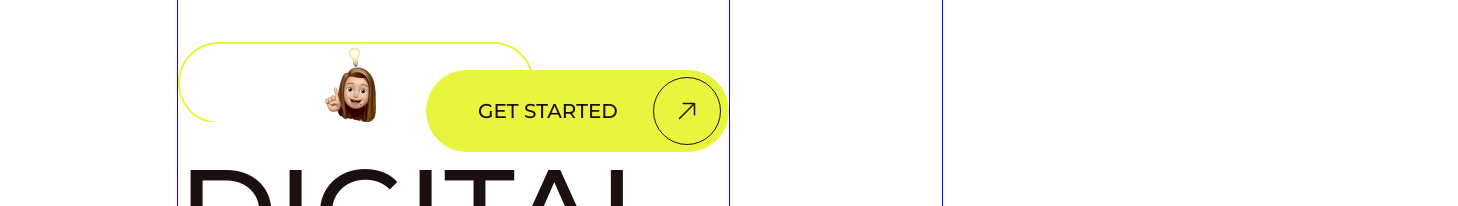
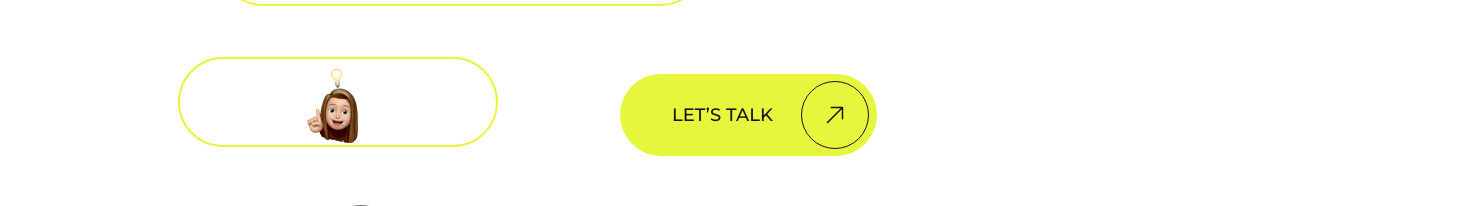
Before and after one commit to GKastet/itartstudio, a React (Vite) app: page / in a window 1280 px wide. Shown: the part 487-693 px from the top of the page, 1458 px wide, since content can reach past the window. Built offline with nearby package versions, Linux system fonts and the light colour scheme; a web font is replaced by a local one.

Commit message:
hero updated

```diff
--- a/src/components/Hero/Hero.jsx
+++ b/src/components/Hero/Hero.jsx
@@ -17,11 +17,11 @@ const Hero = () => {
           </h1>
           <HeroBtn/>
           <SectionDescription>
-          We specialize in bespoke web design and innovative development, <span>bringing your brand to life</span> with visually stunning interfaces and seamless functionalities. <span>Collaborate with us </span>for a distinctive digital experience.
+          We specialize in bespoke web design and innovative development, <span>bringing your brand to life</span> with visually stunning interfaces and seamless features. <span>Collaborate with us now </span> for an exceptional, immersive digital experience.
           </SectionDescription>
         </div>
         <div>
-          <Spline scene="https://prod.spline.design/ZmWrmIqc2GrpK0kr/scene.splinecode" />
+        <Spline scene="https://prod.spline.design/RYWKcIOkNx-li9UP/scene.splinecode" />
         </div>
       </div>
     </StyledHero>
--- a/src/components/Hero/Hero.styled.js
+++ b/src/components/Hero/Hero.styled.js
@@ -1,55 +1,76 @@
 import styled from "styled-components";
-import computerBoy from "../../images/computerBoy.png"
-import girl from "../../images/girl.png"
+import computerBoy from "../../images/computerBoy.png";
+import girl from "../../images/girl.png";
 
 export const StyledHero = styled.section`
   width: 100%;
   height: 1225px;
-  background-color: white;
-  padding-top: 96px;
+  background-color: var(--body-color);
   margin: 0 auto;
 
-  h1{
-    color: #1C0F0F;
+  h1 {
+    color: var(--title-color);
     text-transform: uppercase;
-    font-size: 120px;
-    font-weight: 700px;
-    margin-bottom: 45px;
+    font-size: 116px;
+    font-family: "700-Montserrat";
+    margin-bottom: 40px;
+    line-height: normal;
   }
 
-  h1 span{
+  h1 span {
     display: inline-block;
-    width: 356px;
-    height: 82px;
+    width: 316px;
+    height: 86px;
+    background-position: center center;
+    background-repeat: no-repeat;
+    margin-right: 31px;
+    border-radius: 200px;
+    border: 2px solid var(--yellow);
     background-image: url(${girl});
   }
 
-  h1 > span:first-child{
-    width: 511px;
+  h1 > span:first-child {
+    width: 483px;
+    margin: 0 0 0 40px;
     background-image: url(${computerBoy});
-    margin-left: 40px;
   }
 
   & > div {
+    width: 100%;
+    height: 1225px;
     display: flex;
     margin-left: 178px;
-    gap: 214px;
+    gap: 225px;
+    padding-top: 100px;
+    margin: 0 auto;
+    padding-left: 178px;
   }
 
- & > div > div:first-child {
-    outline: 1px solid blue;
-    width: 842px;
-    height: 639px;
+  & > div > div:first-child {
+    width: 904px;
+    height: 425px;
     position: relative;
   }
 
   div + div {
-    padding-top: 168px;
-    outline: 1px solid blue;
-    width: 686px;
-    margin: 0;
-    display: block;
-    overflow: hidden;
-    height: 721px;
+    padding-top: 78px;
+  width: 766px;
+  margin: 0;
+  display: block;
+  overflow: hidden;
+  height: 781.5px;
   }
+
+  div + div > div {
+    padding: 0;
+}
+
+p {
+width: 772px;
+font-size: 28px;
+}
+
+p > span {
+  font-family: "700-Montserrat";
+}
 `;
--- a/src/components/Hero/HeroBtn/HeroBtn.jsx
+++ b/src/components/Hero/HeroBtn/HeroBtn.jsx
@@ -4,7 +4,7 @@ import { HiOutlineArrowUpRight } from "react-icons/hi2";
 function HeroBtn() {
   return (
     <StyledHeroBtn>
-      Get started
+       let’s talk
       <span>
         <HiOutlineArrowUpRight size="24" />
       </span>
--- a/src/components/Hero/HeroBtn/HeroBtn.styled.js
+++ b/src/components/Hero/HeroBtn/HeroBtn.styled.js
@@ -2,14 +2,13 @@ import styled from "styled-components";
 
 export const StyledHeroBtn = styled.button`
   text-transform: uppercase;
-font-size: 20px;
-color: #1C0F0F;
+  font-size: 18px;
+  color: var(--title-color);
   position: absolute;
-margin-bottom: 35px;
   top: 321px;
-right: 0;
-background-color: #E7F63C;
-width: 303px;
+  right: 73px;
+  background-color: var(--yellow);
+  width: 257px;
   height: 82px;
   border-radius: 200px;
   display: flex;
@@ -22,8 +21,16 @@ width: 66px;
     height: 66px;
     display: inline-flex;
     border-radius: 50%;
-border: 1px solid #1C0F0F;
+    border: 1px solid var(--title-color);
     align-items: center;
     justify-content: center;
   }
+
+  &:hover > span {
+  background-color: var(--title-color);
+  }
+
+  &:hover > span > svg{
+    stroke: #E7F600;
+  }
 `;
```
Also changed, not shown: src/images/computerBoy.png, src/images/girl.png. Lines whose indentation alone changed are shown as unchanged.
